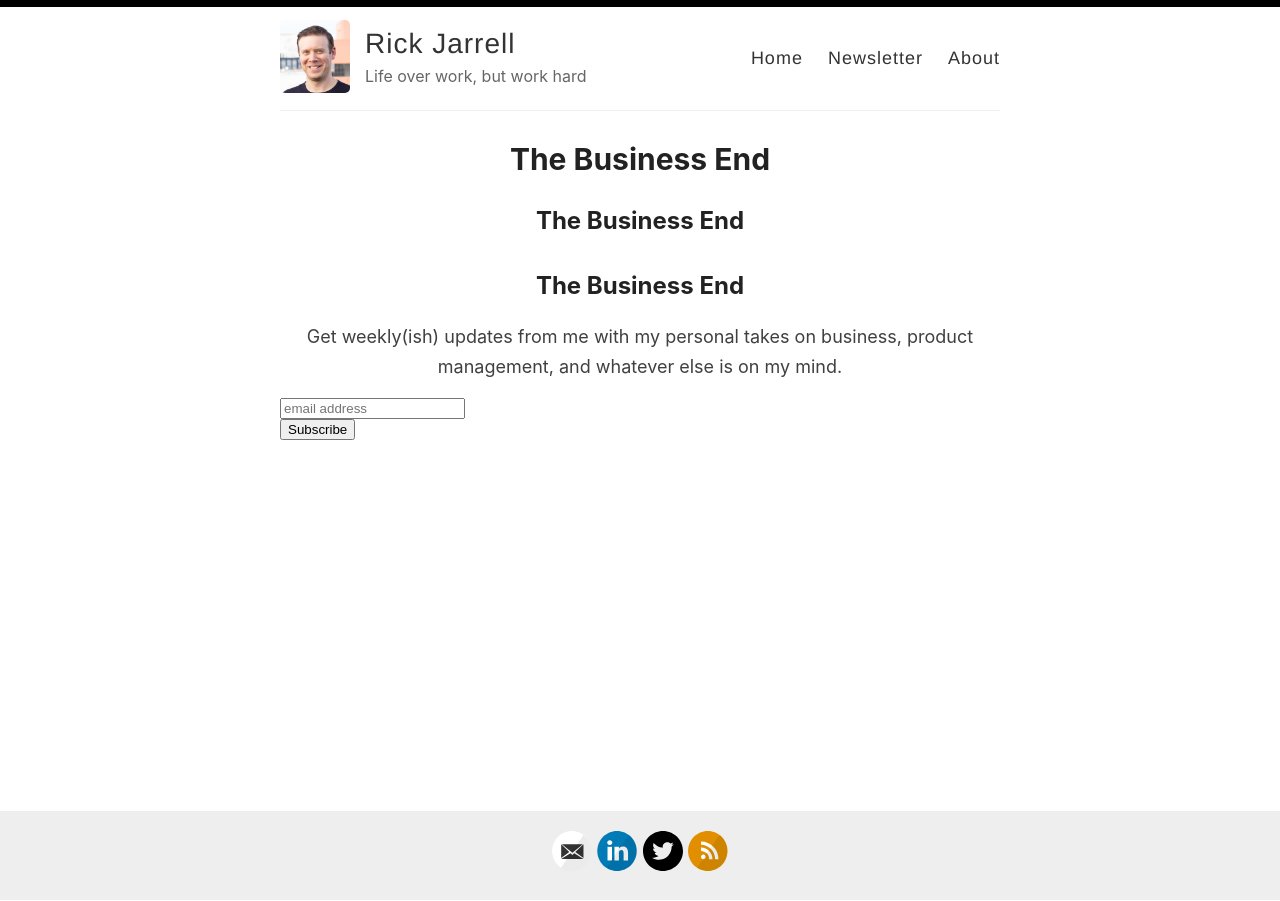
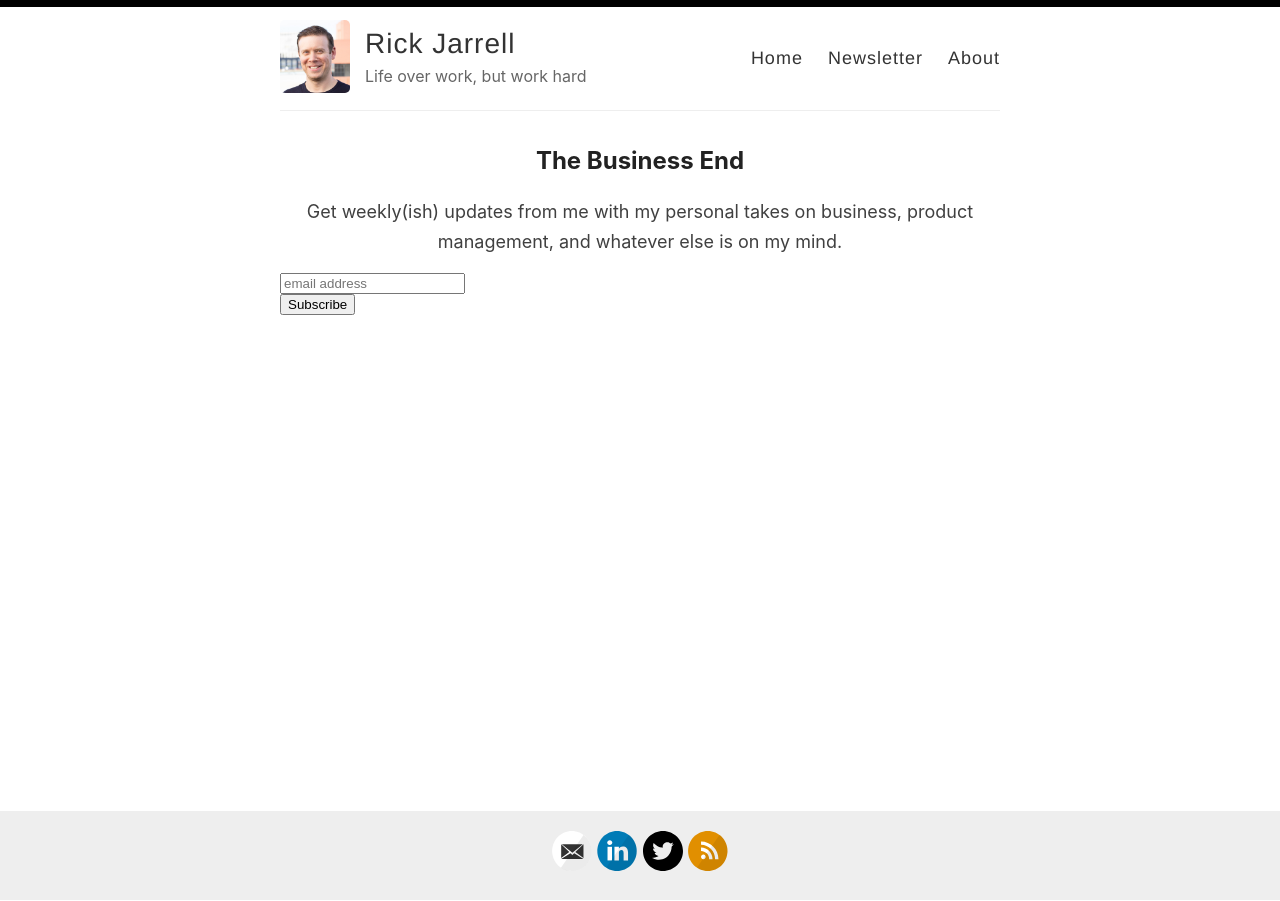
Before and after one commit to rickjarrell/backupblog, a Jekyll site: the page built from _pages/newsletter.md, in a window 1280 px wide. Built offline with Jekyll 4.4.1, drawn with Linux system fonts in a browser that asks for light colours; comment, search, counter and statistics services are not loaded; our own code applies the rules of GitHub Pages for plain Markdown files.

Commit message:
Update newsletter.md

```diff
--- a/_pages/newsletter.md
+++ b/_pages/newsletter.md
@@ -3,4 +3,3 @@
 title:
 permalink: /newsletter/
 ---
-## The Business End
```
